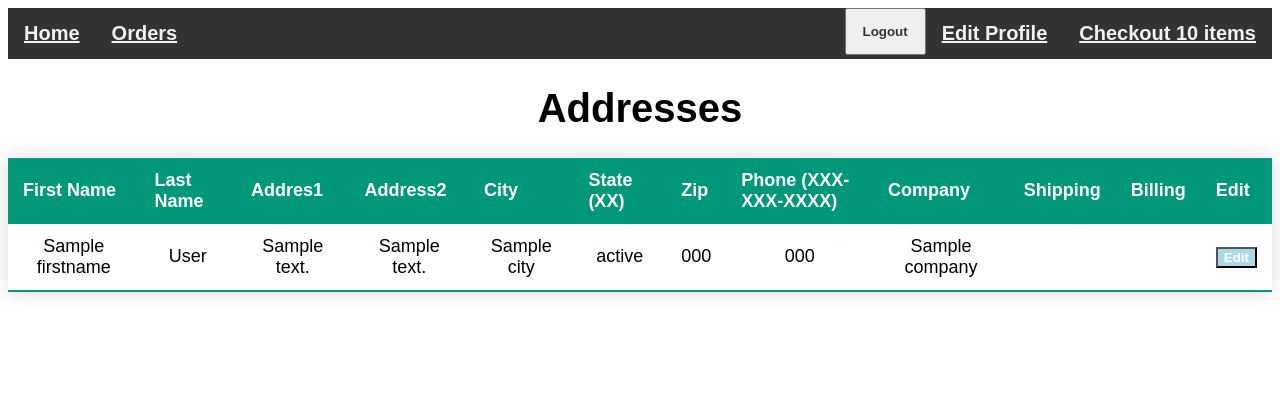
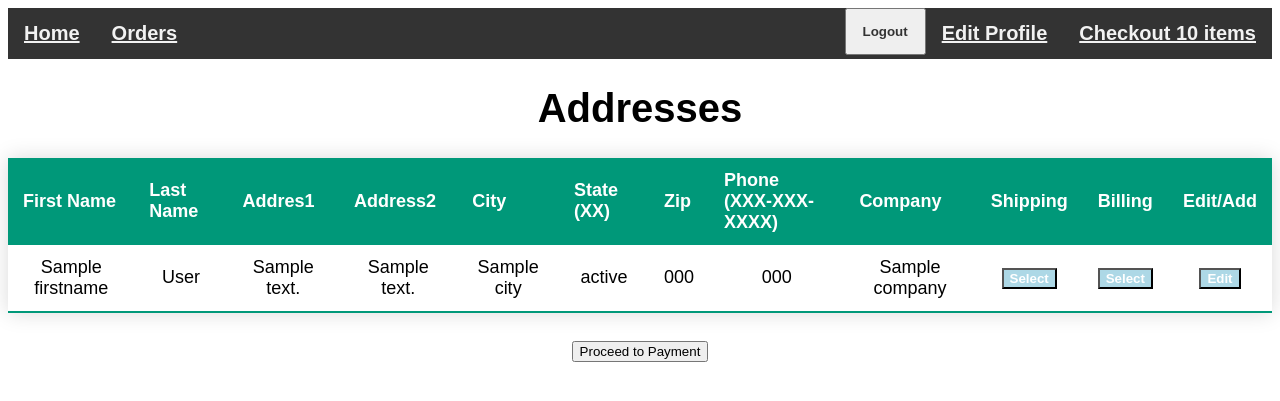
Before and after one commit to Ras-al-Ghul/Alcohol-Delivery-Service, a Flask app: template templates/address.html in a window 1280 px wide. Shown: the top 401 px of the page. Run offline with Flask 2, Linux system fonts and the light colour scheme; the template is opened without the code that fills it: most values are stand-ins (such as "Sample title", 1, 10 or a date in 2020); parts of the project's set-up code (start-up, migrations or seed data) failed here and were passed over; some libraries are stand-ins or nearby versions.

Commit message:
Add Address and final order

```diff
--- a/server.py
+++ b/server.py
@@ -16,6 +16,7 @@ import hashlib
 from sqlalchemy import *
 from sqlalchemy.pool import NullPool
 from flask import Flask, flash, request, render_template, g, redirect, Response, session, url_for
+from random import randint
 from sqlalchemy.sql.selectable import Select
 from wtforms import Form, StringField, SubmitField, DecimalField, DateField, PasswordField, SelectField
 
@@ -193,7 +194,7 @@ def signuppost():
         .format(firstname, lastname, username, dob, passhash, details['customer_id']))
       flash('Update successful')
     else:
-      g.conn.execute("INSERT INTO customer (first_name, last_name, email, dob, password) VALUES '{}', '{}', '{}', {}, '{}'"
+      g.conn.execute("INSERT INTO customer (first_name, last_name, email, dob, password) VALUES ('{}', '{}', '{}', {}, '{}')"
         .format(firstname, lastname, username, dob, passhash))
       flash('Welcome to Booze.io')
     session['username'] = username
@@ -203,11 +204,9 @@ def signuppost():
 
 @app.route('/logoutpost', methods=['POST'])
 def logoutpost():
-    for k in ('username', 'is_admin', 'cart', 'itemcount'):
-        try:
-            del session[k]
-        except KeyError:
-            continue
+    keys = list(session.keys())
+    for k in keys:
+        del session[k]
     flash('You\'ve successfully signed out.')
     return redirect(url_for('index'))
 
@@ -249,7 +248,7 @@ def cart():
             del session['cart'][product_id]
         session['itemcount'] -= 1
     products = []
-    total = 0.
+    total, discount = 0., 0.
     for k, v in session['cart'].items():
         row = g.conn.execute(
             "select p.product_id, p.product_name, p.unit_of_measure, p.item_price, p.package_quantity, p.region, p.country, p.color, p.description, b.brand_name, b.description as brand_description from product p left join brand b on b.brand_id = p.brand_id where p.product_id = {}".format(k)
@@ -260,9 +259,11 @@ def cart():
         row['discount'] = 0.0
         if int(v) >= 3:
             row['discount'] = round(int(v)//3., 2)
+        discount += row['discount']
         row['final_price'] = row['init_price'] - row['discount']
         products.append(row)
         total += row['final_price']
+    session['discount'] = round(discount, 2)
     session['total'] = total = round(total, 2)
     session['tax'] = tax = round(0.04 * total, 2)
     session['total_post_tax'] = total_post_tax = round(total + tax, 2)
@@ -282,6 +283,8 @@ class AddressForm(Form):
       zips = StringField('Zip: ')
       phone = StringField('Phone (xxx-xxx-xxxx): ')
       company = StringField('Company: ')
+      shipping = StringField('Shipping: ')
+      billing = StringField('Billing: ')
 
 @app.route('/address', methods=['POST', 'GET'])
 def address():
@@ -289,14 +292,34 @@ def address():
           return redirect(url_for('index'))
 
       if request.method == 'POST':
-          pass
-
+          if 'billing' in request.form :
+              if request.form['billing'] != "None":
+                  session['bills'] = int(request.form['billing'])
+                  flash("Billing address updated")
+          elif 'shipping' in request.form:
+              if request.form['shipping'] != "None":
+                  session['ships'] = int(request.form['shipping'])
+                  flash("Shipping address updated")
+          elif 'address_id' in request.form:
+              if request.form['address_id'] != "None":
+                  g.conn.execute("UPDATE address SET first_name = '{}', last_name = '{}', address1 = '{}', address2 = '{}', city = '{}', state = '{}', zip = '{}', phone = '{}', company = '{}' WHERE address_id = {}"
+                      .format(request.form['firstname'], request.form['lastname'], request.form['address1'], request.form['address2'], request.form['city'], request.form['state'], request.form['zips'], request.form['phone'], request.form['company'], request.form['address_id']))
+                  flash("Address updated successfully")
+              else:
+                  if request.form['firstname'] != '' and request.form['lastname'] != '' and request.form['address1'] != '':
+                      g.conn.execute("INSERT INTO address (first_name, last_name, address1, address2, city, state, zip, phone, company) VALUES ('{}', '{}', '{}', '{}', '{}', '{}', '{}', '{}', '{}')"
+                          .format(request.form['firstname'], request.form['lastname'], request.form['address1'], request.form['address2'], request.form['city'], request.form['state'], request.form['zips'], request.form['phone'], request.form['company']))
+                      addr_id = g.conn.execute("SELECT address_id from address WHERE first_name = '{}' AND last_name = '{}' AND address1 = '{}' AND address2 = '{}' AND city = '{}' AND state = '{}' AND zip = '{}' AND phone = '{}' AND company = '{}'"
+                          .format(request.form['firstname'], request.form['lastname'], request.form['address1'], request.form['address2'], request.form['city'], request.form['state'], request.form['zips'], request.form['phone'], request.form['company'])).fetchone()
+                      user = g.conn.execute("SELECT customer_id FROM customer WHERE email = '{}'".format(get_login())).fetchone()
+                      g.conn.execute("INSERT INTO customer_lives (customer_id, address_id, is_active) VALUES ({}, {}, False)".format(user['customer_id'], addr_id['address_id']))
+                      flash("Address added successfully")
       user = g.conn.execute("SELECT customer_id FROM customer WHERE email = '{}'".format(get_login())).fetchone()
       addresses = g.conn.execute("SELECT * from address, customer_lives WHERE address.address_id = customer_lives.address_id AND customer_lives.customer_id = {}".format(user['customer_id'])).fetchall()
       addresses_list = []
       for a in addresses:
           row = dict(a)
-          form = AddressForm(request.form)
+          form = AddressForm()
           form.addressid.data = row['address_id']
           form.firstname.data = row['first_name']
           form.lastname.data = row['last_name']
@@ -307,9 +330,17 @@ def address():
           form.zips.data = row['zip']
           form.phone.data = row['phone']
           form.company.data = row['company']
+          form.shipping.data = row['is_active'] if 'ships' not in session else (session['ships'] == int(row['address_id']))
+          form.billing.data = row['is_active'] if 'bills' not in session else (session['bills'] == int(row['address_id']))
+          if form.shipping.data == "True":
+            session['ships'] = int(row['address_id'])
+          if form.billing.data == "True":
+            session['bills'] = int(row['address_id'])
           addresses_list.append(form)
-
-      return render_template('address.html', addresses_list=addresses_list, userid=user['customer_id'])
+      addresses_list.append(AddressForm())
+      ships = None if 'ships' not in session else session['ships']
+      bills = None if 'bills' not in session else session['bills']
+      return render_template('address.html', addresses_list=addresses_list, ships=ships, bills=bills)
 
 
 class PaymentForm(Form):
@@ -332,10 +363,33 @@ def payment():
         expiration_date = request.form['expiration_date']
         cvv2 = request.form['cvv2']
 
+        # One transaction
+        with g.conn.begin():
+            user_id = g.conn.execute("SELECT customer_id FROM customer WHERE email = '{}'".format(get_login())).fetchone()['customer_id']
+            g.conn.execute("INSERT INTO orders (customer_id, bills_to, ships_to, order_number, discount, tax, total, is_void) VALUES ({}, {}, {}, '{}', {}, {}, {}, False)"
+              .format(user_id, session['bills'], session['ships'], random.randint(1000000001, 9999999999), session['discount'], session['tax'], session['total_post_tax']))
+            order_id = g.conn.execute("SELECT order_id FROM orders WHERE customer_id = {} ORDER BY order_id DESC".format(user_id)).fetchone()['order_id']
+            g.conn.execute("INSERT INTO payment (order_id, payment_method, payment_amount, payment_status, credit_card, expiration_date, cvv2) VALUES ({}, '{}', {}, 'SUCCESS', '{}','{}', {})"
+              .format(order_id, payment_method, session['total_post_tax'], credit_card, expiration_date, cvv2))
+            for k, v in session['cart'].items():
+                price = g.conn.execute("select item_price from product where product_id = {}".format(int(k))).fetchone()['item_price']
+                discount = round(v/3, 2);
+                g.conn.execute("INSERT INTO order_items (order_id, product_id, quantity, price, discount) VALUES ({}, {}, {}, {}, {})"
+                  .format(order_id, int(k), v, price, discount))
+            addr = g.conn.execute("select address_id from customer_lives where customer_id = {}".format(user_id)).fetchall()
+            for a in addr:
+                g.conn.execute("UPDATE customer_lives SET is_active = False WHERE address_id = {}".format(a[0]))
+            g.conn.execute("UPDATE customer_lives SET is_active = True WHERE address_id = {}".format(session['ships']))
+
+        keys = list(session.keys())
+        for k in keys:
+            if k not in ('username', 'is_admin'):
+                del session[k]
+
         flash('Payment Successful', 'success')
         return redirect('/orders')
 
-      return render_template('payment.html', form=form)
+      return render_template('payment.html', form=form, amount=session['total_post_tax'])
 
 @app.route('/orders')
 def orders():
--- a/templates/address.html
+++ b/templates/address.html
@@ -44,13 +44,13 @@
                 <th>Company</th>
                 <th>Shipping</th>
                 <th>Billing</th>
-                <th>Edit</th>
+                <th>Edit/Add</th>
             </tr>
           </thead>
 
-          {% from "_formhelper.html" import render_field %}
           <tbody>
             {% for addr in addresses_list %}
+            <form class="centerbutton" method="POST" action="/address">
               <tr>
                 <td>{{addr.firstname}}</td>
                 <td>{{addr.lastname}}</td>
@@ -62,18 +62,44 @@
                 <td>{{addr.phone}}</td>
                 <td>{{addr.company}}</td>
                 <td>
+                  <button class="editbtn" type="submit" name="shipping" value="{{addr.addressid.data}}">
+                    {% if addr.shipping.data == True %}
+                      Ships here
+                    {% else %}
+                      Select
+                    {% endif %}
+                  </button>
                 </td>
                 <td>
+                  <button class="editbtn" type="submit" name="billing" value="{{addr.addressid.data}}">
+                    {% if addr.billing.data == True %}
+                      Bills here
+                    {% else %}
+                      Select
+                    {% endif %}
+                  </button>
                 </td>
                 <td>
-                <form class="centerbutton" method="POST" action="/address">
-                  <button class="editbtn" type="submit" name="address_id" value="{{addr.addressid.data}}">Edit</button>
-                </form>
+                  <button class="editbtn" type="submit" name="address_id" value="{{addr.addressid.data}}">
+                    {% if addr.firstname.data == None %}
+                      Add
+                    {% else %}
+                      Edit
+                    {% endif %}
+                  </button>
                 </td>
               </tr>
+            </form>
             {% endfor %}
           </tbody>
         </table>
+        {% if ships != None and bills != None %}
+          <div class="centerbutton">
+            <form method="GET" action="{{ url_for('payment') }}">
+                <input class="editbth" type="submit" value="Proceed to Payment">
+            </form>
+          </div>
+        {% endif %}
     </body>
 
 </html>
--- a/templates/payment.html
+++ b/templates/payment.html
@@ -25,7 +25,7 @@
             {{render_field(form.credit_card)}} <br>
             {{render_field(form.expiration_date)}} <br>
             {{render_field(form.cvv2)}} <br>
-            <input type="submit" value="Pay">
+            <input type="submit" value="Pay ${{amount}}">
 
         </form>
     </body>
```
Lines whose indentation alone changed are shown as unchanged.
